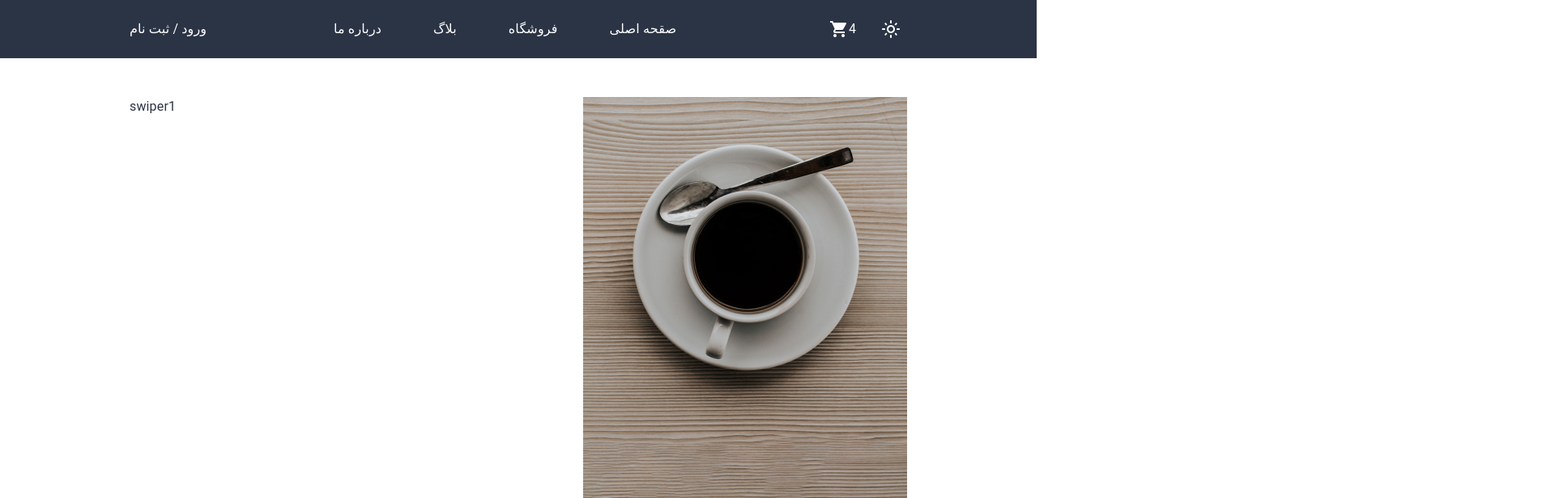
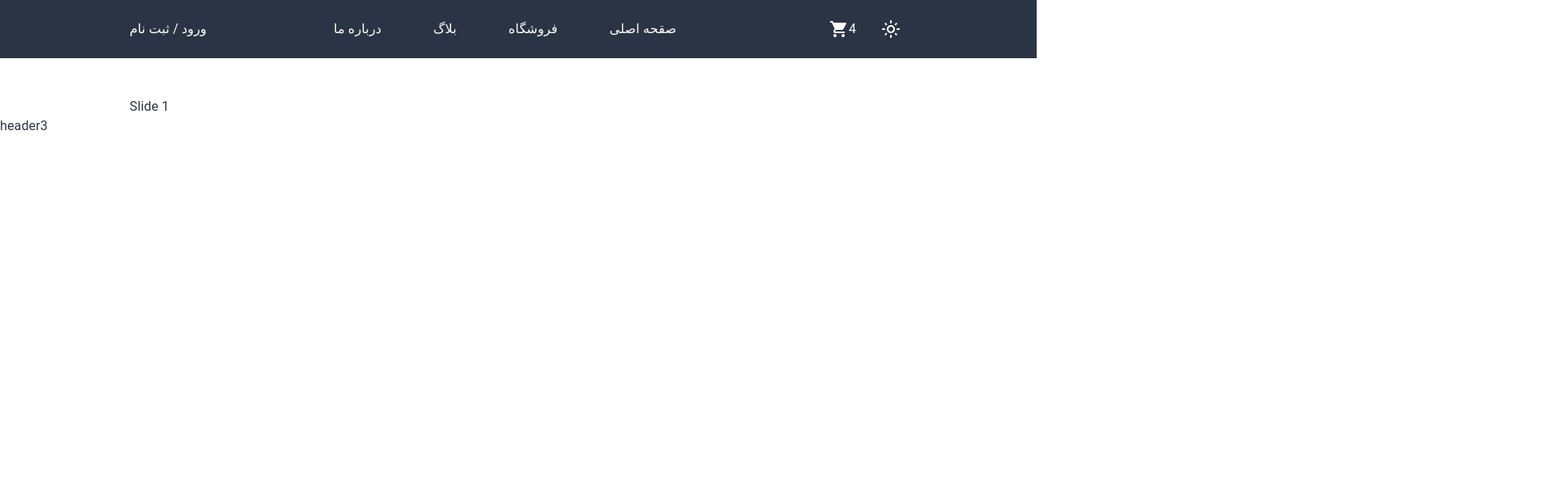
Before and after one commit to mohammadjalizi/React-E-commerce-project-, a React (Vite) app: page / in a window 1280 px wide. Shown: the top 616 px of the page at 81% size, 1920 px wide, since content can reach past the window. Built offline with nearby package versions, Linux system fonts and the light colour scheme.

Commit message:
install swiper

```diff
--- a/src/components/header/Header2.jsx
+++ b/src/components/header/Header2.jsx
@@ -1,12 +1,33 @@
 import React from 'react'
+import { Swiper, SwiperSlide } from 'swiper/react';
 
+// Import Swiper styles
+import 'swiper/css';
+import 'swiper/css/pagination';
+
+
+
+// import required modules
+import { Pagination } from 'swiper/modules';
 const Header2 = () => {
   return (
     <div className='    mt-12 flex justify-between     md:mx-40 '>
 
 <div>
 
-  swiper1
+<Swiper
+        pagination={{
+          dynamicBullets: true,
+        }}
+        modules={[Pagination]}
+        className="mySwiper"
+      >
+        <SwiperSlide>Slide 1</SwiperSlide>
+        <SwiperSlide>Slide 2</SwiperSlide>
+        <SwiperSlide>Slide 3</SwiperSlide>
+        <SwiperSlide>Slide 4</SwiperSlide>
+
+      </Swiper>
 </div>
 
 
```
